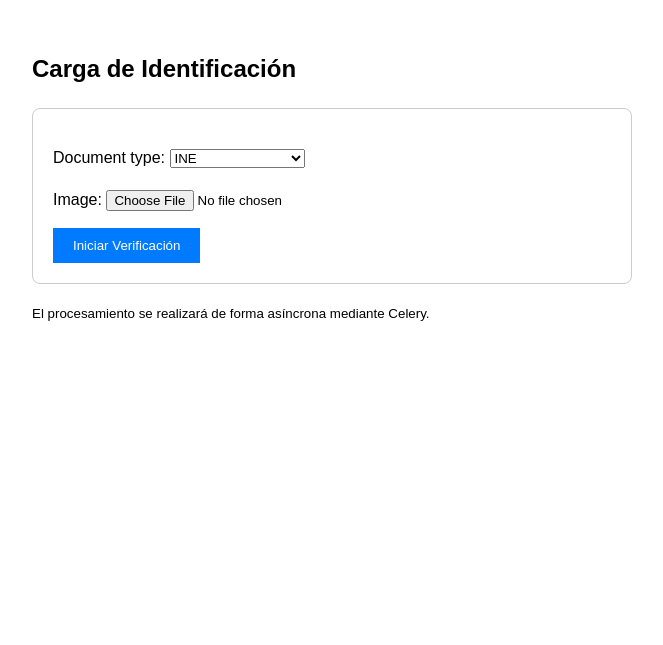
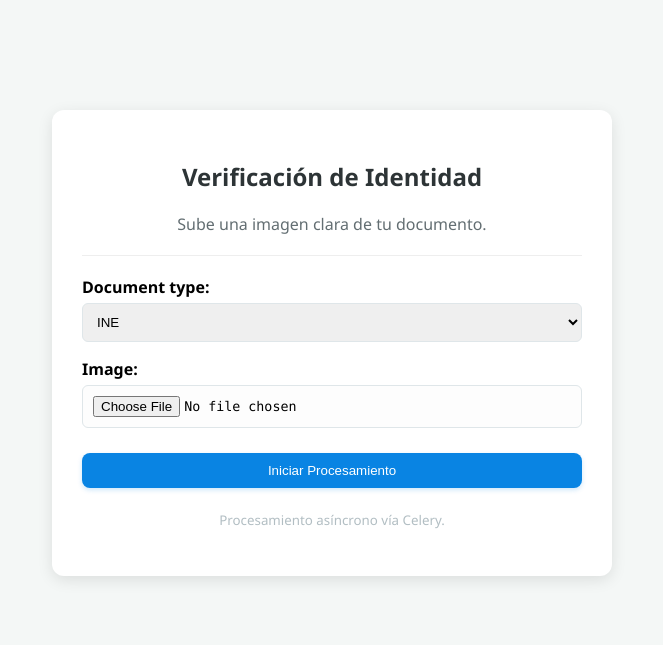
Before and after one commit to nowhereOnce/secureid-api, a Django app: page /upload/ in a window 1280 px wide. Shown: the top 645 px of the page, without its empty margins (308-971 px from the left). Run offline with Django 5.2, Linux system fonts and the light colour scheme; the visitor is signed in with stand-in values (Sample User, id 1); parts of the project's set-up code (start-up, migrations or seed data) failed here and were passed over.

Commit message:
refactor: upgraded version of the upload.html template, now uses the same style as the rest of the templates and adds a image preview.

```diff
--- a/identity/static/identity/css/style.css
+++ b/identity/static/identity/css/style.css
@@ -97,3 +97,25 @@ input {
     .image-col { width: 100%; max-width: 200px; margin-bottom: 20px; text-align: left; }
     .data-grid { grid-template-columns: 1fr; gap: 15px; }
 }
+
+#image-preview {
+    display: none;
+    margin: 20px auto;
+    max-width: 100px;
+    height: auto;
+    border-radius: 8px;
+    border: 2px dashed #0984e3;
+    padding: 5px;
+}
+
+form p { margin-bottom: 15px; }
+
+label { font-weight: bold; display: block; margin-bottom: 5px; }
+
+select, input[type="file"] {
+    width: 100%;
+    padding: 10px;
+    border: 1px solid #dfe6e9;
+    border-radius: 6px;
+    box-sizing: border-box;
+}
--- a/identity/templates/identity/upload.html
+++ b/identity/templates/identity/upload.html
@@ -1,28 +1,51 @@
+{% load static %}
 <!DOCTYPE html>
 <html lang="es">
 <head>
     <meta charset="UTF-8">
-    <title>SecureID Engine - Upload</title>
-    <style>
-        body { font-family: sans-serif; max-width: 600px; margin: 50px auto; line-height: 1.6; }
-        .success { color: green; border: 1px solid green; padding: 10px; background: #e6fffa; }
-        form { border: 1px solid #ccc; padding: 20px; border-radius: 8px; }
-        button { background: #007bff; color: white; padding: 10px 20px; border: none; cursor: pointer; }
-    </style>
+    <meta name="viewport" content="width=device-width, initial-scale=1.0">
+    <title>Carga - SecureID Engine</title>
+    <link rel="stylesheet" href="{% static 'identity/css/style.css' %}">
 </head>
 <body>
-    <h2>Carga de Identificación</h2>
+    <div class="card" style="max-width: 500px; margin: 50px auto;">
+        <h2 style="text-align: center; color: #2d3436;">Verificación de Identidad</h2>
+        <p style="text-align: center; color: #636e72;">Sube una imagen clara de tu documento.</p>
 
-    {% if success_msg %}
-        <div class="success">{{ success_msg }}</div>
-    {% endif %}
+        <hr style="border:0; border-top: 1px solid #eee; margin: 20px 0;">
 
-    <form method="post" enctype="multipart/form-data">
-        {% csrf_token %}
-        {{ form.as_p }}
-        <button type="submit">Iniciar Verificación</button>
-    </form>
+        <form method="post" enctype="multipart/form-data">
+            {% csrf_token %}
 
-    <p><small>El procesamiento se realizará de forma asíncrona mediante Celery.</small></p>
+            {{ form.as_p }}
+
+            <img id="image-preview" src="#" alt="Vista previa de la identificación">
+
+            <div style="text-align: center; margin-top: 25px;">
+                <button type="submit" class="btn-secondary" style="width: 100%; border: none; cursor: pointer;">
+                    Iniciar Procesamiento
+                </button>
+            </div>
+        </form>
+
+        <p style="text-align: center; margin-top: 20px;">
+            <small style="color: #b2bec3;">
+                Procesamiento asíncrono vía Celery.
+            </small>
+        </p>
+    </div>
+
+    <script>
+        const imageInput = document.querySelector('input[type="file"]');
+        const preview = document.getElementById('image-preview');
+
+        imageInput.onchange = evt => {
+            const [file] = imageInput.files;
+            if (file) {
+                preview.src = URL.createObjectURL(file);
+                preview.style.display = 'block';
+            }
+        }
+    </script>
 </body>
 </html>
```
